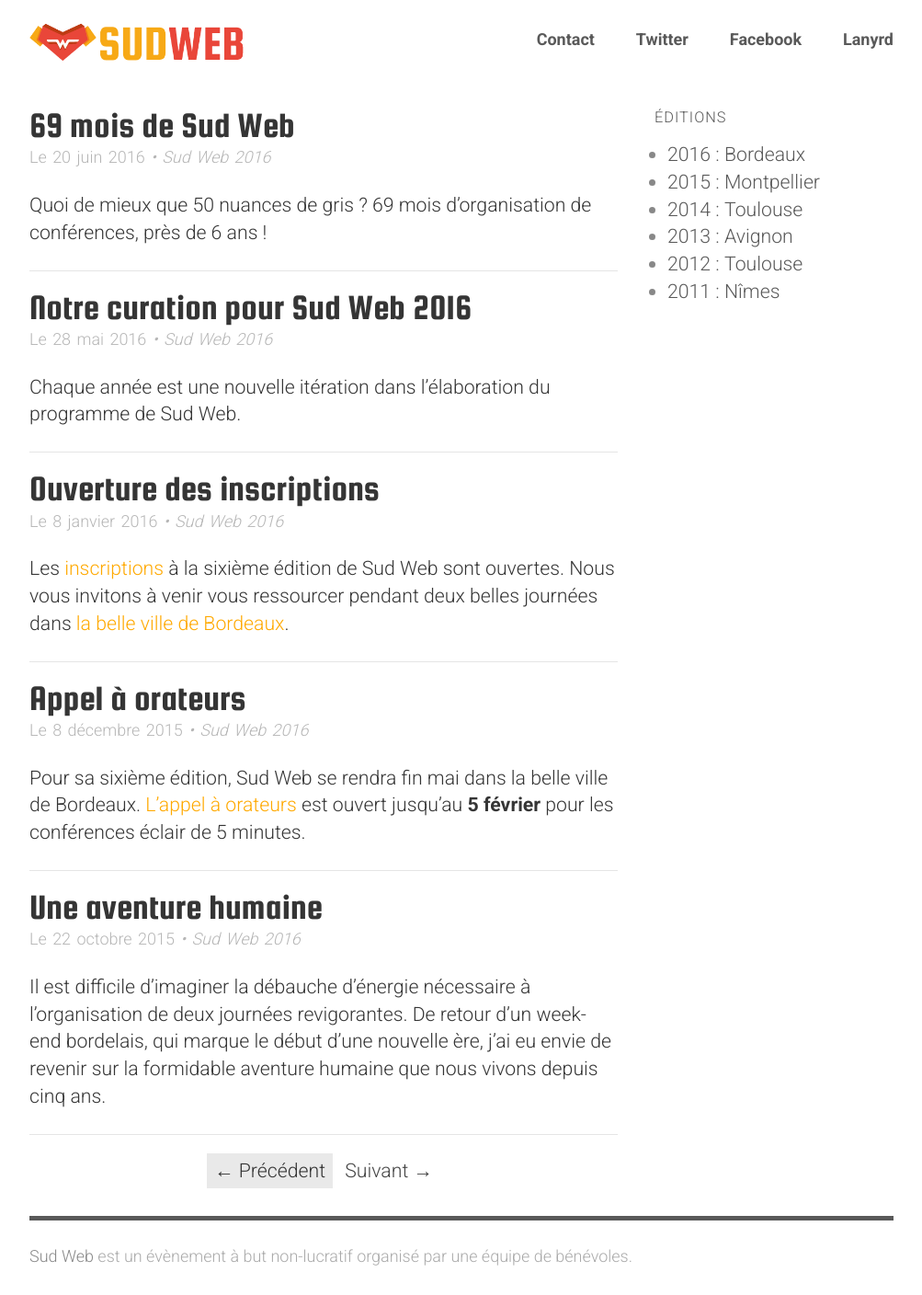
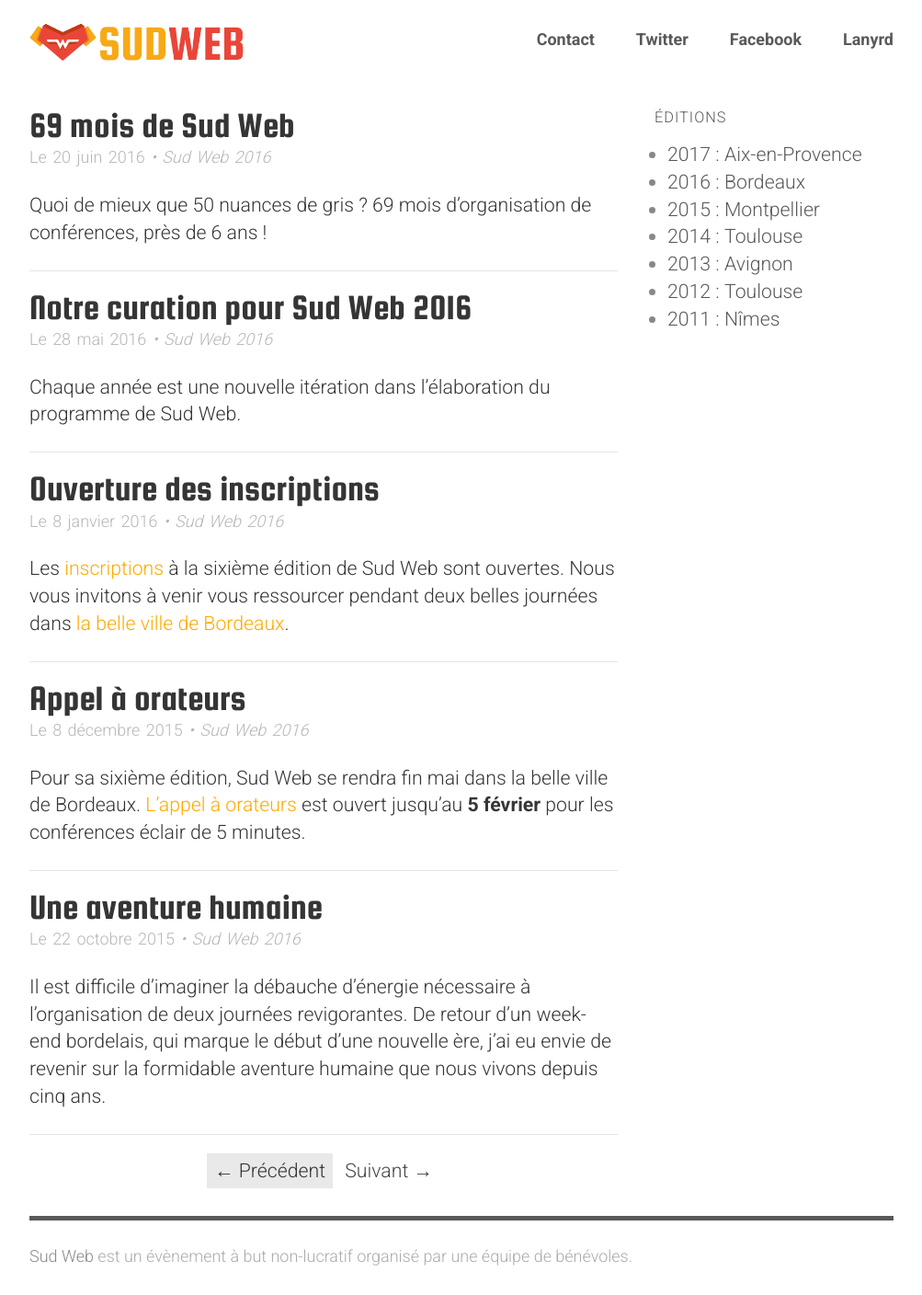
Before and after one commit to sudweb/blog, a Jekyll site: the page built from index.html, in a window 1280 px wide. Shown: the whole page at 92% size, without its empty margins (138-1141 px from the left). Built offline with Jekyll 4.4.1, drawn with Linux system fonts in a browser that asks for light colours; the list of posts is cut into pages by our own code.

Commit message:
ajout édtion 2017

```diff
--- a/_data/editions.yml
+++ b/_data/editions.yml
@@ -1,4 +1,5 @@
----
+- year: '2017'
+  town: Aix-en-Provence
 - year: '2016'
   town: Bordeaux
 - year: '2015'
```
